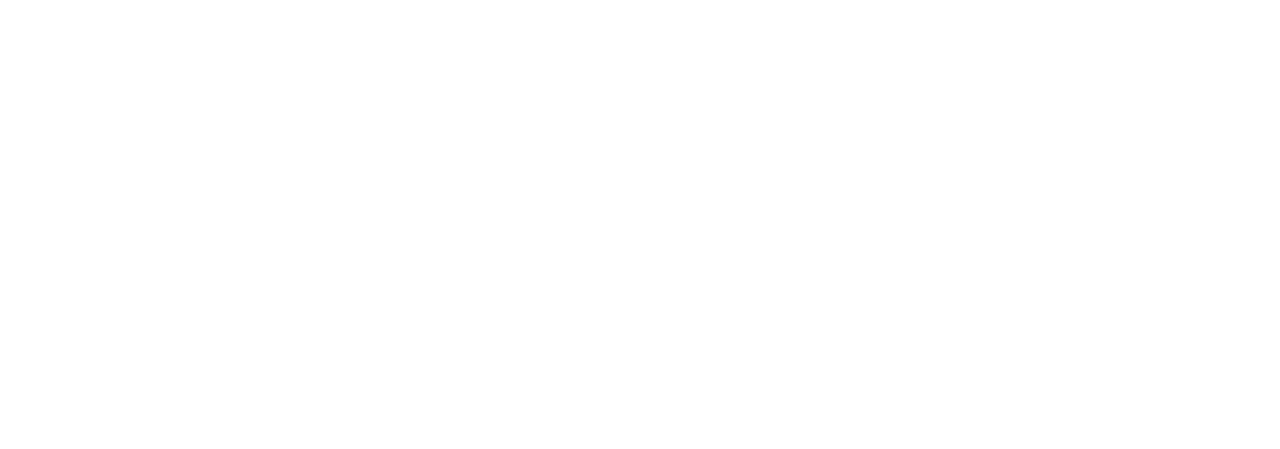
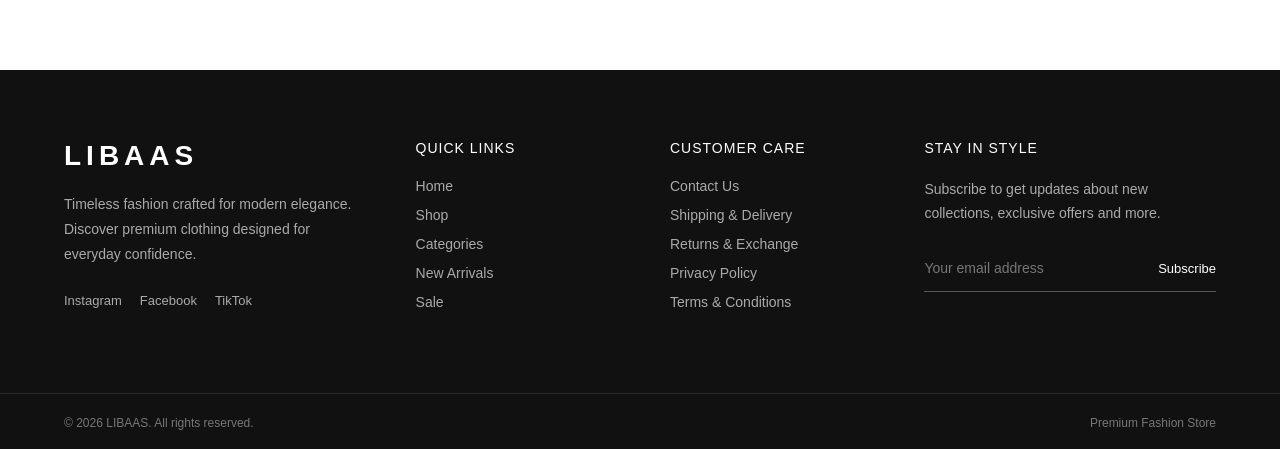
Before and after one commit to M-Zeeshan-Ahsan/clothing-ecommerce, a React (Vite) app in the folder client/: page / in a window 1280 px wide. Shown: the part 2190-2639 px from the top of the page. Before the commit the page ends 2180 px from the top, so only its background shows below. Built offline with nearby package versions, Linux system fonts and the light colour scheme.

Commit message:
updated footer design

```diff
--- a/client/src/App.tsx
+++ b/client/src/App.tsx
@@ -1,15 +1,16 @@
 import { useState } from "react";
-import Header from "./components/layout/Header";
+import Header from "./components/layout/header/Header";
 import Home from "./pages/Home/Home";
 import "./styles/App.css";
+import Footer from "./components/layout/footer/Footer";
 
 function App() {
   const [searchTerm, setSearchTerm] = useState("");
   return (
     <>
       <Header searchTerm={searchTerm} setSearchTerm={setSearchTerm} />
-
       <Home searchTerm={searchTerm} setSearchTerm={setSearchTerm} />
+      <Footer />
     </>
   );
 }
--- /dev/null
+++ b/client/src/components/layout/footer/Footer.scss
@@ -0,0 +1,193 @@
+.footer {
+  background: #111;
+  color: #fff;
+  margin-top: 80px;
+
+  &__container {
+    max-width: 1400px;
+    margin: 0 auto;
+    padding: 70px 5%;
+
+    display: grid;
+    grid-template-columns: 1.5fr 1fr 1fr 1.5fr;
+    gap: 60px;
+  }
+
+  /* Brand */
+
+  &__brand {
+    max-width: 320px;
+  }
+
+  &__logo {
+    display: inline-block;
+    color: #fff;
+    text-decoration: none;
+
+    font-size: 28px;
+    font-weight: 600;
+    letter-spacing: 5px;
+
+    margin-bottom: 20px;
+  }
+
+  &__brand p {
+    color: #aaa;
+    font-size: 14px;
+    line-height: 1.8;
+    margin-bottom: 25px;
+  }
+
+  /* Socials */
+
+  &__socials {
+    display: flex;
+    gap: 18px;
+  }
+
+  &__socials a {
+    color: #aaa;
+    text-decoration: none;
+    font-size: 13px;
+
+    transition: color 0.2s ease;
+
+    &:hover {
+      color: #fff;
+    }
+  }
+
+  /* Columns */
+
+  &__column,
+  &__newsletter {
+    display: flex;
+    flex-direction: column;
+  }
+
+  &__column h3,
+  &__newsletter h3 {
+    font-size: 14px;
+    font-weight: 500;
+    letter-spacing: 1px;
+    text-transform: uppercase;
+
+    margin-bottom: 22px;
+  }
+
+  &__column a {
+    color: #aaa;
+    text-decoration: none;
+
+    font-size: 14px;
+    margin-bottom: 13px;
+
+    transition: color 0.2s ease;
+
+    &:hover {
+      color: #fff;
+    }
+  }
+
+  /* Newsletter */
+
+  &__newsletter p {
+    color: #aaa;
+    font-size: 14px;
+    line-height: 1.7;
+
+    margin-bottom: 20px;
+  }
+
+  &__form {
+    display: flex;
+    border-bottom: 1px solid #555;
+
+    input {
+      flex: 1;
+      min-width: 0;
+
+      height: 45px;
+
+      border: none;
+      outline: none;
+      background: transparent;
+
+      color: #fff;
+      font-size: 14px;
+
+      &::placeholder {
+        color: #777;
+      }
+    }
+
+    button {
+      border: none;
+      background: transparent;
+
+      color: #fff;
+      font-size: 13px;
+      font-weight: 500;
+
+      cursor: pointer;
+
+      padding: 0 0 0 15px;
+
+      &:hover {
+        opacity: 0.7;
+      }
+    }
+  }
+
+  /* Bottom */
+
+  &__bottom {
+    border-top: 1px solid #292929;
+
+    max-width: 1400px;
+    margin: 0 auto;
+    padding: 22px 5%;
+
+    display: flex;
+    align-items: center;
+    justify-content: space-between;
+    gap: 20px;
+
+    p {
+      margin: 0;
+      color: #777;
+      font-size: 12px;
+    }
+  }
+
+  /* Responsive */
+
+  @media (max-width: 1000px) {
+    &__container {
+      grid-template-columns: 1fr 1fr;
+      gap: 45px;
+    }
+
+    &__brand {
+      max-width: 100%;
+    }
+  }
+
+  @media (max-width: 600px) {
+    margin-top: 50px;
+
+    &__container {
+      grid-template-columns: 1fr;
+      gap: 35px;
+      padding: 50px 6%;
+    }
+
+    &__bottom {
+      padding: 20px 6%;
+
+      flex-direction: column;
+      align-items: flex-start;
+      gap: 8px;
+    }
+  }
+}
--- /dev/null
+++ b/client/src/components/layout/footer/Footer.tsx
@@ -0,0 +1,86 @@
+import "./Footer.scss";
+
+const Footer = () => {
+  return (
+    <footer className="footer">
+      <div className="footer__container">
+        {/* Brand */}
+        <div className="footer__brand">
+          <a href="/" className="footer__logo">
+            LIBAAS
+          </a>
+
+          <p>
+            Timeless fashion crafted for modern elegance. Discover premium
+            clothing designed for everyday confidence.
+          </p>
+
+          <div className="footer__socials">
+            <a href="#" aria-label="Instagram">
+              Instagram
+            </a>
+
+            <a href="#" aria-label="Facebook">
+              Facebook
+            </a>
+
+            <a href="#" aria-label="TikTok">
+              TikTok
+            </a>
+          </div>
+        </div>
+
+        {/* Quick Links */}
+        <div className="footer__column">
+          <h3>Quick Links</h3>
+
+          <a href="/">Home</a>
+          <a href="/shop">Shop</a>
+          <a href="/categories">Categories</a>
+          <a href="/new-arrivals">New Arrivals</a>
+          <a href="/sale">Sale</a>
+        </div>
+
+        {/* Customer Care */}
+        <div className="footer__column">
+          <h3>Customer Care</h3>
+
+          <a href="/contact">Contact Us</a>
+          <a href="/shipping">Shipping & Delivery</a>
+          <a href="/returns">Returns & Exchange</a>
+          <a href="/privacy-policy">Privacy Policy</a>
+          <a href="/terms">Terms & Conditions</a>
+        </div>
+
+        {/* Newsletter */}
+        <div className="footer__newsletter">
+          <h3>Stay In Style</h3>
+
+          <p>
+            Subscribe to get updates about new collections, exclusive offers and
+            more.
+          </p>
+
+          <form className="footer__form">
+            <input
+              type="email"
+              placeholder="Your email address"
+              aria-label="Email address"
+            />
+
+            <button type="submit">Subscribe</button>
+          </form>
+        </div>
+      </div>
+
+      {/* Bottom */}
+      <div className="footer__bottom">
+        <p>© 2026 LIBAAS. All rights reserved.</p>
+
+        <p>Premium Fashion Store</p>
+      </div>
+    </footer>
+  );
+};
+
+export default Footer;
```
Also changed, not shown: client/src/components/layout/header/Header.scss (renamed from client/src/components/layout/Header.scss), client/src/components/layout/header/Header.tsx (renamed from client/src/components/layout/Header.tsx).
